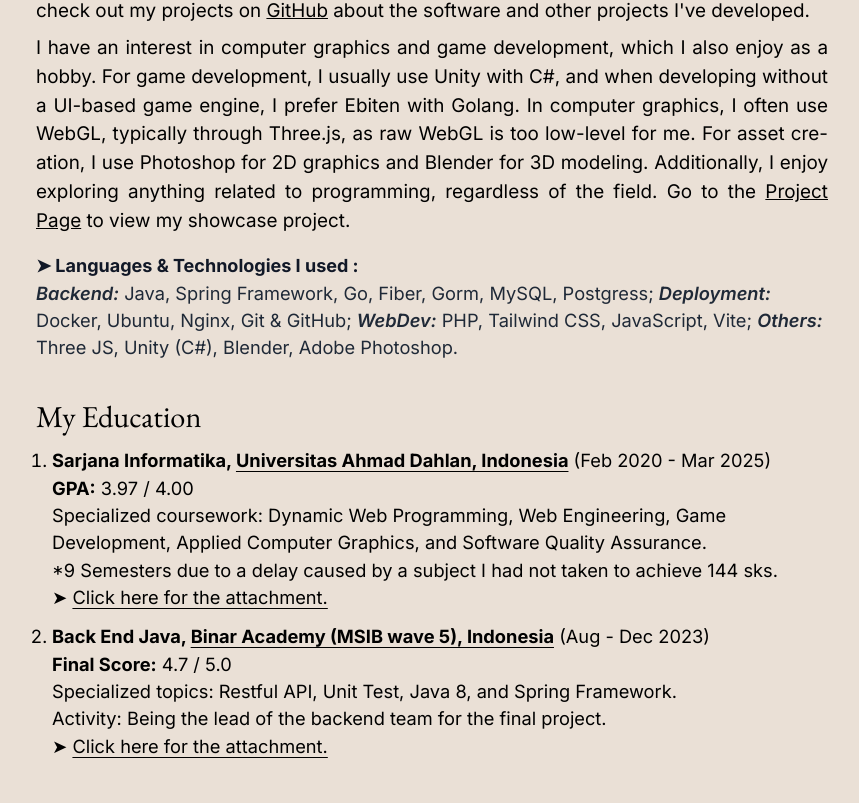
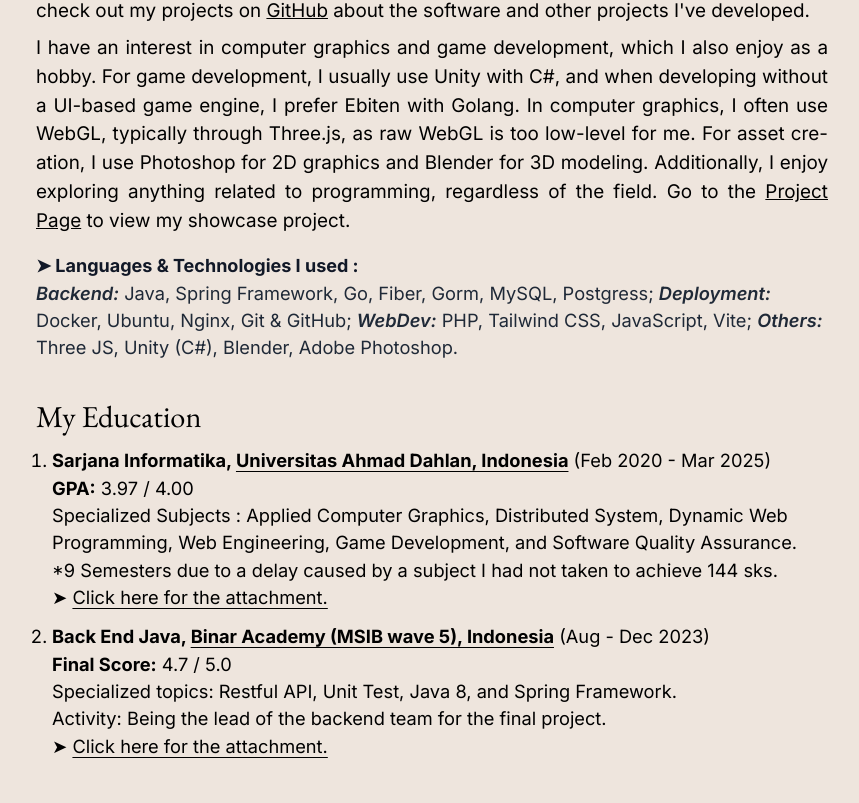
Before and after one commit to Habbatul/Minimalism-Portofolio, a Vue app: page / in a window 1280 px wide. Shown: the part 439-1242 px from the top of the page, without its empty margins (208-1067 px from the left). Built offline with nearby package versions, Linux system fonts and the light colour scheme.

Commit message:
Refactor : Change web styling and API integration

```diff
--- a/index.html
+++ b/index.html
@@ -11,7 +11,7 @@
 
   </head>
 
-  <body class="bg-[#eae0d6]">
+  <body class="bg-[#eee5dd]">
     <div id="app"></div>
     <script type="module" src="/src/main.js"></script>
   </body>
--- a/src/components/home/Education.vue
+++ b/src/components/home/Education.vue
@@ -8,7 +8,7 @@
         <br />
         <span class="font-bold">GPA:</span> 3.97 / 4.00
         <br />
-        Specialized coursework: Dynamic Web Programming, Web Engineering, Game Development, Applied Computer Graphics, and Software Quality Assurance.
+        Specialized Subjects : Applied Computer Graphics, Distributed System, Dynamic Web Programming, Web Engineering, Game Development, and Software Quality Assurance.
         <br>
         *9 Semesters due to a delay caused by a subject I had not taken to achieve 144 sks.
         <br />
```
